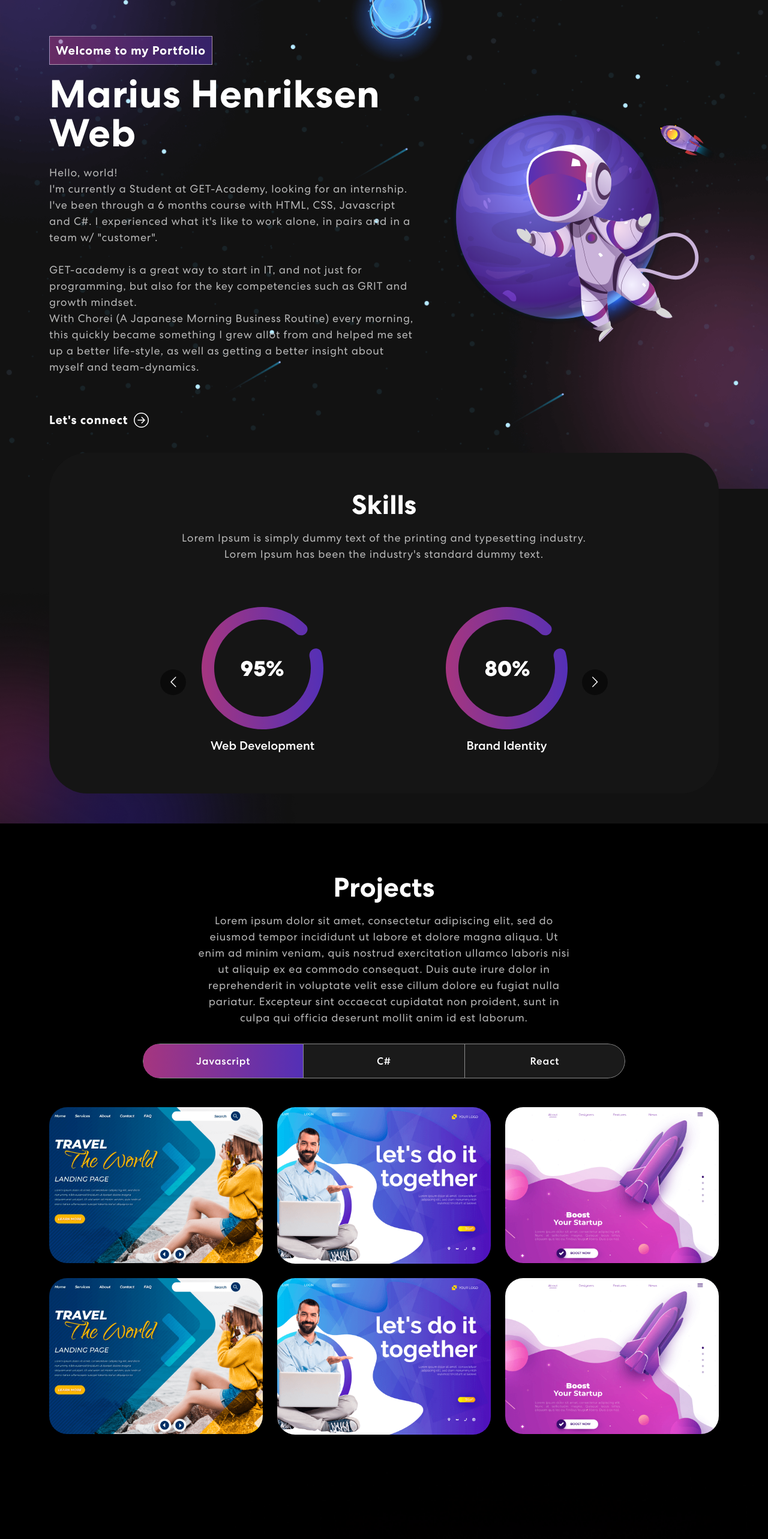
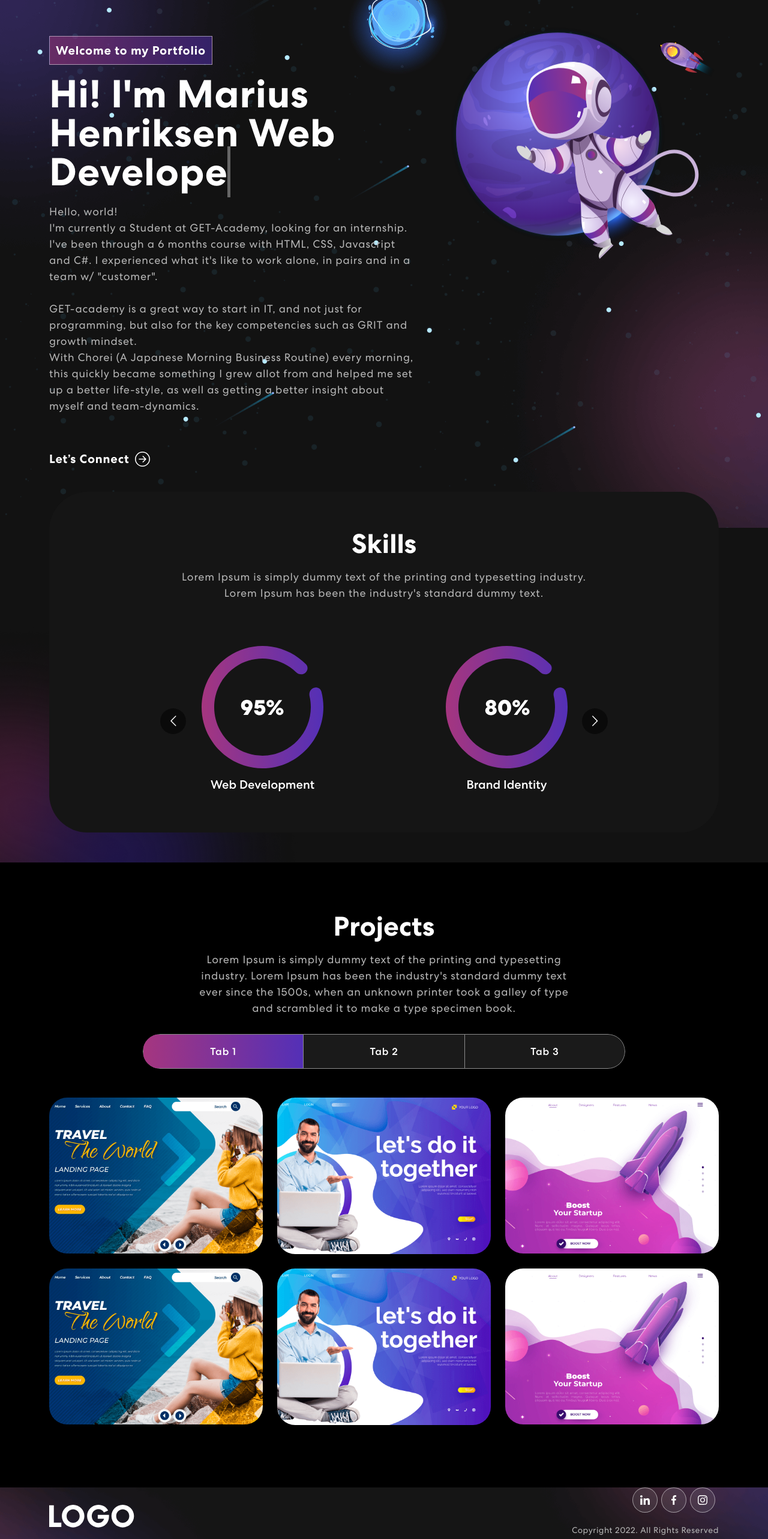
Before and after one commit to Marshan88/personal-portfolio, a React (Create React App) app: page / in a window 1280 px wide. Shown: the part 200-2766 px from the top of the page at 60% size. Built offline with nearby package versions, Linux system fonts and the light colour scheme.

Commit message:
animated.style
add fadeIn etc for img

```diff
--- a/src/components/Banner.js
+++ b/src/components/Banner.js
@@ -1,19 +1,18 @@
 import { useState, useEffect } from "react";
 import { Container, Row, Col } from "react-bootstrap";
+import headerImg from "../assets/img/header-img.svg";
 import { ArrowRightCircle } from "react-bootstrap-icons";
-import headerImg from "../assets/img/header-img.svg";
 import "animate.css";
 import TrackVisibility from "react-on-screen";
-import  { isVisible } from "@testing-library/user-event/dist/utils";
 
 export const Banner = () => {
   const [loopNum, setLoopNum] = useState(0);
   const [isDeleting, setIsDeleting] = useState(false);
-  const toRotate = ["Web Developer", "Web Designer", "UI/UX Designer"];
   const [text, setText] = useState("");
   const [delta, setDelta] = useState(300 - Math.random() * 100);
-  // const [delta, setDelta] = useState(Math.random(20, 80));
-  const period = 500;
+  const [index, setIndex] = useState(1);
+  const toRotate = ["Web Developer", "Web Designer", "UI/UX Designer"];
+  const period = 2000;
 
   useEffect(() => {
     let ticker = setInterval(() => {
@@ -40,49 +39,73 @@ export const Banner = () => {
 
     if (!isDeleting && updatedText === fullText) {
       setIsDeleting(true);
+      setIndex((prevIndex) => prevIndex - 1);
       setDelta(period);
     } else if (isDeleting && updatedText === "") {
       setIsDeleting(false);
       setLoopNum(loopNum + 1);
+      setIndex(1);
       setDelta(500);
+    } else {
+      setIndex((prevIndex) => prevIndex + 1);
     }
   };
 
   return (
     <section className="banner" id="home">
       <Container>
-        <Row className="align-items-center">
+        <Row className="aligh-items-center">
           <Col xs={12} md={6} xl={7}>
             <TrackVisibility>
               {({ isVisible }) => (
                 <div
                   className={
-                    isVisible ? "animated_animated animate_fadeIn" : ""
+                    isVisible ? "animate__animated animate__fadeIn" : ""
                   }
                 >
                   <span className="tagline">Welcome to my Portfolio</span>
                   <h1>
-                    {`Marius Henriksen `}
-                    <br></br>
-                    <span className="wrap">{text}</span>
+                    {`Hi! I'm Marius Henriksen`}{" "}
+                    <span
+                      className="txt-rotate"
+                      dataPeriod="1000"
+                      data-rotate='[ "Web Developer", "Web Designer", "UI/UX Designer" ]'
+                    >
+                      <span className="wrap">{text}</span>
+                    </span>
                   </h1>
                   <p>
-                    Hello, world!<br></br>I'm currently a Student at GET-Academy, looking for an internship.<br></br>
-                    I've been through a 6 months course with HTML, CSS, Javascript and C#.
-                    I experienced what it's like to work alone, in pairs and in a team w/ "customer".<br></br><br></br>
-                    GET-academy is a great way to start in IT, and not just for programming, but also for the key competencies such as GRIT and growth mindset.<br></br>
-                    With Chorei (A Japanese Morning Business Routine) every morning, this quickly became something I grew allot from and helped me set up a better life-style, as well as getting a better insight about myself and team-dynamics.
+                    Hello, world!<br></br>I'm currently a Student at
+                    GET-Academy, looking for an internship.<br></br> I've been
+                    through a 6 months course with HTML, CSS, Javascript and C#.
+                    I experienced what it's like to work alone, in pairs and in
+                    a team w/ "customer".<br></br> <br></br> GET-academy is a
+                    great way to start in IT, and not just for programming, but
+                    also for the key competencies such as GRIT and growth
+                    mindset.<br></br> With Chorei (A Japanese Morning Business
+                    Routine) every morning, this quickly became something I grew
+                    allot from and helped me set up a better life-style, as well
+                    as getting a better insight about myself and team-dynamics.
                   </p>
                   <button onClick={() => console.log("connect")}>
-                    Let's connect{" "}
-                    <ArrowRightCircle size={25}></ArrowRightCircle>
+                    Let’s Connect <ArrowRightCircle size={25} />
                   </button>
                 </div>
               )}
             </TrackVisibility>
           </Col>
           <Col xs={12} md={6} xl={5}>
-            <img src={headerImg} alt="Header img" />
+            <TrackVisibility>
+              {({ isVisible }) => (
+                <div
+                  className={
+                    isVisible ? "animate__animated animate__zoomIn" : ""
+                  }
+                >
+                  <img src={headerImg} alt="Header Img" />
+                </div>
+              )}
+            </TrackVisibility>
           </Col>
         </Row>
       </Container>
--- a/src/components/Footer.js
+++ b/src/components/Footer.js
@@ -1,4 +1,4 @@
-import { Container, Row, Col} from "react-bootstrap";
+import { Container, Row, Col } from "react-bootstrap";
 import logo from "../assets/img/logo.svg";
 import navIcon1 from "../assets/img/nav-icon1.svg";
 import navIcon2 from "../assets/img/nav-icon2.svg";
@@ -8,26 +8,20 @@ export const Footer = () => {
   return (
     <footer className="footer">
       <Container>
-        <Row className="align-item-center">
-          <Col sm={6}>
+        <Row className="align-items-center">
+          <Col size={12} sm={6}>
             <img src={logo} alt="Logo" />
           </Col>
-          <Col sm={6} className="text-center text-sm-end">
+          <Col size={12} sm={6} className="text-center text-sm-end">
             <div className="social-icon">
-              <a href="">
-                <img src={navIcon1} />
-              </a>
-              <a href="">
-                <img src={navIcon2} />
-              </a>
-              <a href="">
-                <img src={navIcon3} />
-              </a>
+              <a href="#"><img src={navIcon1} alt="Icon" /></a>
+              <a href="#"><img src={navIcon2} alt="Icon" /></a>
+              <a href="#"><img src={navIcon3} alt="Icon" /></a>
             </div>
-            <p>Copyright 2022, all rights reserved</p>
+            <p>Copyright 2022. All Rights Reserved</p>
           </Col>
         </Row>
       </Container>
     </footer>
-  );
-};
+  )
+}
--- a/src/components/Projects.js
+++ b/src/components/Projects.js
@@ -1,9 +1,11 @@
-import { Col, Container, Tab, Row, Nav } from "react-bootstrap";
+import { Container, Row, Col, Tab, Nav } from "react-bootstrap";
 import { ProjectCard } from "./ProjectCard";
-import colorSharp2 from "../assets/img/color-sharp2.png";
 import projImg1 from "../assets/img/project-img1.png";
 import projImg2 from "../assets/img/project-img2.png";
 import projImg3 from "../assets/img/project-img3.png";
+import colorSharp2 from "../assets/img/color-sharp2.png";
+import 'animate.css';
+import TrackVisibility from 'react-on-screen';
 
 export const Projects = () => {
 
@@ -41,33 +43,28 @@ export const Projects = () => {
   ];
 
   return (
-    <section className="project" id="projects">
+    <section className="project" id="project">
       <Container>
         <Row>
-          <Col>
+          <Col size={12}>
+            <TrackVisibility>
+              {({ isVisible }) =>
+              <div className={isVisible ? "animate__animated animate__fadeIn": ""}>
                 <h2>Projects</h2>
-            <p>
-              Lorem ipsum dolor sit amet, consectetur adipiscing elit, sed do
-              eiusmod tempor incididunt ut labore et dolore magna aliqua. Ut
-              enim ad minim veniam, quis nostrud exercitation ullamco laboris
-              nisi ut aliquip ex ea commodo consequat. Duis aute irure dolor in
-              reprehenderit in voluptate velit esse cillum dolore eu fugiat
-              nulla pariatur. Excepteur sint occaecat cupidatat non proident,
-              sunt in culpa qui officia deserunt mollit anim id est laborum.
-            </p>
+                <p>Lorem Ipsum is simply dummy text of the printing and typesetting industry. Lorem Ipsum has been the industry's standard dummy text ever since the 1500s, when an unknown printer took a galley of type and scrambled it to make a type specimen book.</p>
                 <Tab.Container id="projects-tabs" defaultActiveKey="first">
                   <Nav variant="pills" className="nav-pills mb-5 justify-content-center align-items-center" id="pills-tab">
                     <Nav.Item>
-                <Nav.Link eventKey="first">Javascript</Nav.Link>
+                      <Nav.Link eventKey="first">Tab 1</Nav.Link>
                     </Nav.Item>
                     <Nav.Item>
-                <Nav.Link eventKey="second">C#</Nav.Link>
+                      <Nav.Link eventKey="second">Tab 2</Nav.Link>
                     </Nav.Item>
                     <Nav.Item>
-                <Nav.Link eventKey="third">React</Nav.Link>
+                      <Nav.Link eventKey="third">Tab 3</Nav.Link>
                     </Nav.Item>
                   </Nav>
-            <Tab.Content>
+                  <Tab.Content id="slideInUp" className={isVisible ? "animate__animated animate__slideInUp" : ""}>
                     <Tab.Pane eventKey="first">
                       <Row>
                         {
@@ -82,14 +79,20 @@ export const Projects = () => {
                         }
                       </Row>
                     </Tab.Pane>
-            <Tab.Pane eventKey="second">Lorem Ipsum</Tab.Pane>
-            <Tab.Pane eventKey="third">Lorem Ipsum</Tab.Pane>
+                    <Tab.Pane eventKey="second">
+                      <p>Lorem ipsum dolor sit amet consectetur adipisicing elit. Cumque quam, quod neque provident velit, rem explicabo excepturi id illo molestiae blanditiis, eligendi dicta officiis asperiores delectus quasi inventore debitis quo.</p>
+                    </Tab.Pane>
+                    <Tab.Pane eventKey="third">
+                      <p>Lorem ipsum dolor sit amet consectetur adipisicing elit. Cumque quam, quod neque provident velit, rem explicabo excepturi id illo molestiae blanditiis, eligendi dicta officiis asperiores delectus quasi inventore debitis quo.</p>
+                    </Tab.Pane>
                   </Tab.Content>
                 </Tab.Container>
+              </div>}
+            </TrackVisibility>
           </Col>
         </Row>
       </Container>
-      <img className="backgroud-image-right" src={colorSharp2}></img>
+      <img className="background-image-right" src={colorSharp2}></img>
     </section>
   )
 }
--- a/src/components/Skills.js
+++ b/src/components/Skills.js
@@ -12,20 +12,20 @@ export const Skills = () => {
     superLargeDesktop: {
       // the naming can be any, depends on you.
       breakpoint: { max: 4000, min: 3000 },
-      items: 5,
+      items: 5
     },
     desktop: {
       breakpoint: { max: 3000, min: 1024 },
-      items: 3,
+      items: 3
     },
     tablet: {
       breakpoint: { max: 1024, min: 464 },
-      items: 2,
+      items: 2
     },
     mobile: {
       breakpoint: { max: 464, min: 0 },
-      items: 1,
-    },
+      items: 1
+    }
   };
 
   return (
@@ -60,5 +60,5 @@ export const Skills = () => {
         </div>
         <img className="background-image-left" src={colorSharp} alt="Image" />
     </section>
-  );
-};
+  )
+}
```
Lines whose indentation alone changed are shown as unchanged.
